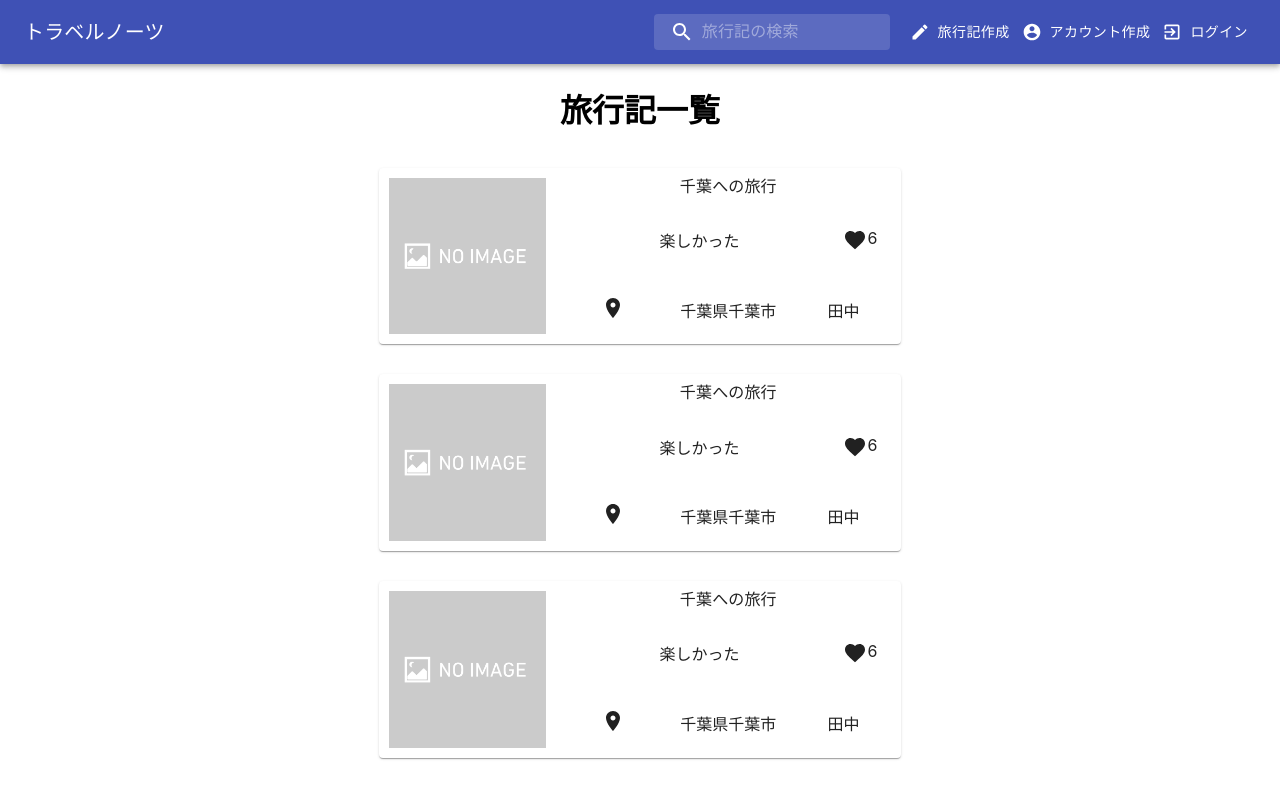
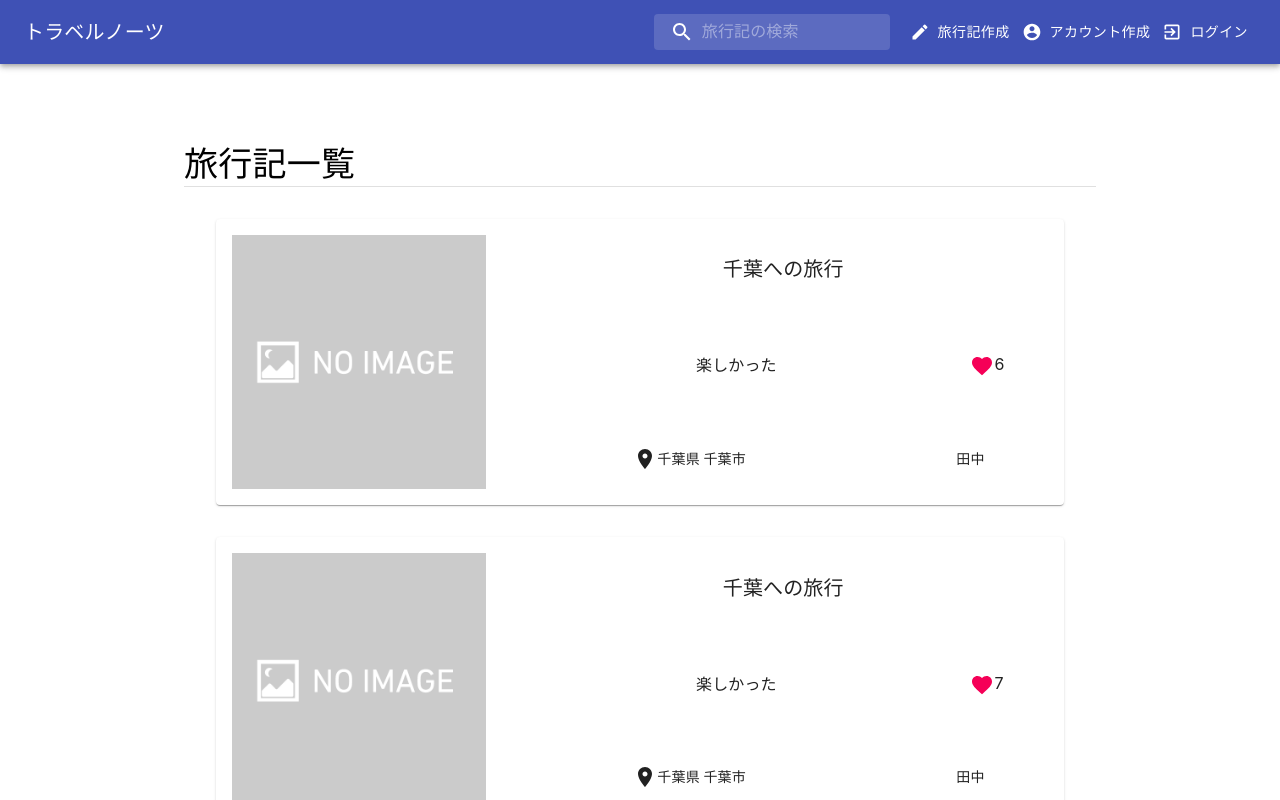
Before and after one commit to shortintern2020-A-labyrinth/TeamF, a React (Create React App) app in the folder frontend/app/: page /ListTravelNotes in a window 1280 px wide. Shown: the top 800 px of the page. Built offline with nearby package versions, Linux system fonts and the light colour scheme.

Commit message:
Fix some layouts.

```diff
--- a/frontend/app/src/components/TravelNote.js
+++ b/frontend/app/src/components/TravelNote.js
@@ -1,4 +1,4 @@
-// Author: Satoshi Moro
+// Editor: Satoshi Moro
 import React from 'react';
 import { makeStyles } from '@material-ui/core/styles';
 import { Card, Grid, Typography } from '@material-ui/core';
@@ -8,46 +8,49 @@ import RoomIcon from '@material-ui/icons/Room';
 
 const useStyles = makeStyles((theme) => ({
     root: {
-        padding: '15px',
+        margin: theme.spacing(4),
     },
     card: {
         display: 'flex',
     },
     image: {
         width: '30%',
-        padding: '10px',
+        margin: theme.spacing(2),
     },
     like: {
         display: 'flex',
     },
+    location: {
+        display: 'flex',
+        justifyContent: 'center',
+        alignItems: 'center',
+    }
 }));
 
-export default function TravelNote({ title, description, place, likeNumber, userName }) {
+export default function TravelNote({ title, description, image, country, city, likeNumber, userName }) {
     const classes = useStyles();
 
     return (
         <div className={classes.root}>
             <Card className={classes.card} m={2}>
-                <img className={classes.image} src={NoImage} />
+                <img className={classes.image} src={image ? image : NoImage} alt="travel top" />
                 <Grid container justify="center" alignItems="center">
                     <Grid item xs={12}>
-                        <Typography component="div">{title ? title : 'タイトル'}</Typography>
+                        <Typography variant='h6'>{title ? title : 'タイトル'}</Typography>
                     </Grid>
                     <Grid item xs={10}>
-                        <p>{description ? description : '説明'}</p>
+                        <Typography>{description ? description : '説明'}</Typography>
                     </Grid>
                     <Grid item xs={2} className={classes.like} >
-                        <FavoriteIcon />
+                        <FavoriteIcon color="secondary" />
                         <span>{likeNumber ? likeNumber : 'いいね数'}</span>
                     </Grid>
-                    <Grid item xs={4}>
+                    <Grid item xs={8} className={classes.location}>
                         <RoomIcon />
+                        <Typography variant="body2">{country && city ? `${country} ${city}` : "国名都市名"}</Typography>
                     </Grid>
                     <Grid item xs={4}>
-                        <p>{place ? place : '場所'}</p>
-                    </Grid>
-                    <Grid item xs={4}>
-                        <p>{userName ? userName : 'ユーザ名'}</p>
+                        <Typography variant="body2">{userName ? userName : 'ユーザ名'}</Typography>
                     </Grid>
                 </Grid>
             </Card>
--- a/frontend/app/src/pages/ListTravelNotes.js
+++ b/frontend/app/src/pages/ListTravelNotes.js
@@ -1,48 +1,67 @@
-import TravelNote from '../components/TravelNote.js';
+// Editor: Satoshi Moro
 import React from 'react';
-import Container from '@material-ui/core/Container';
+import TravelNote from '../components/TravelNote'
+import { Container, Typography, Divider, Box, IconButton } from '@material-ui/core';
+import ExpandMoreIcon from '@material-ui/icons/ExpandMore';
 
 const travelNotes = [
     {
-        id: '1',
+        id: 1,
         title: '千葉への旅行',
         description: '楽しかった',
-        place: '千葉県千葉市',
-        likeNumber: '6',
+        image: '',
+        country: '千葉県',
+        city: '千葉市',
+        startDate: '',
+        endDate: '',
+        // optional
+        likeNumber: 6,
         userName: '田中',
     },
     {
-        id: '2',
+        id: 2,
         title: '千葉への旅行',
         description: '楽しかった',
-        place: '千葉県千葉市',
-        likeNumber: '6',
+        image: '',
+        country: '千葉県',
+        city: '千葉市',
+        startDate: '',
+        endDate: '',
+        // optional
+        likeNumber: 7,
         userName: '田中',
     },
     {
-        id: '3',
+        id: 3,
         title: '千葉への旅行',
         description: '楽しかった',
-        place: '千葉県千葉市',
-        likeNumber: '6',
+        image: '',
+        country: '千葉県',
+        city: '千葉市',
+        startDate: '',
+        endDate: '',
+        // optional
+        likeNumber: 10,
         userName: '田中',
     },
 ];
 
 export default function ListTravelNotes() {
     return (
-        <Container maxWidth="sm">
-            <h1>旅行記一覧</h1>
+        <Box mt={10}>
+            <Container maxWidth="md">
+                <Typography variant="h4" align="left" >旅行記一覧</Typography>
+                <Divider />
                 {travelNotes.map(travelNote => (
                     <TravelNote
                         key={travelNote.id}
-                    title={travelNote.title}
-                    description={travelNote.description}
-                    place={travelNote.place}
-                    likeNumber={travelNote.likeNumber}
-                    userName={travelNote.userName}
+                        {...travelNote}
                     />
                 ))}
+                <IconButton aria-label="next">
+                    <ExpandMoreIcon />
+                </IconButton>
             </Container>
+        </Box>
     );
 };
```
Lines whose indentation alone changed are shown as unchanged.
